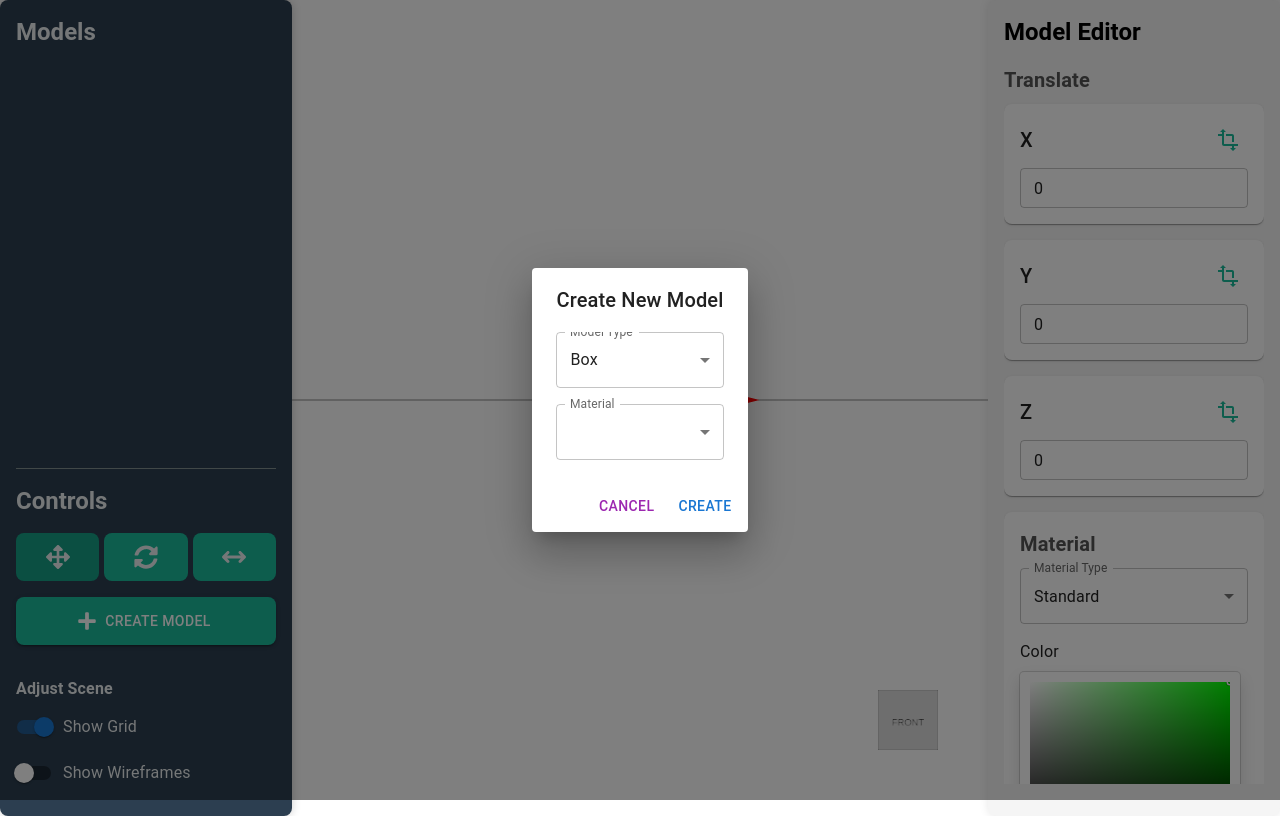
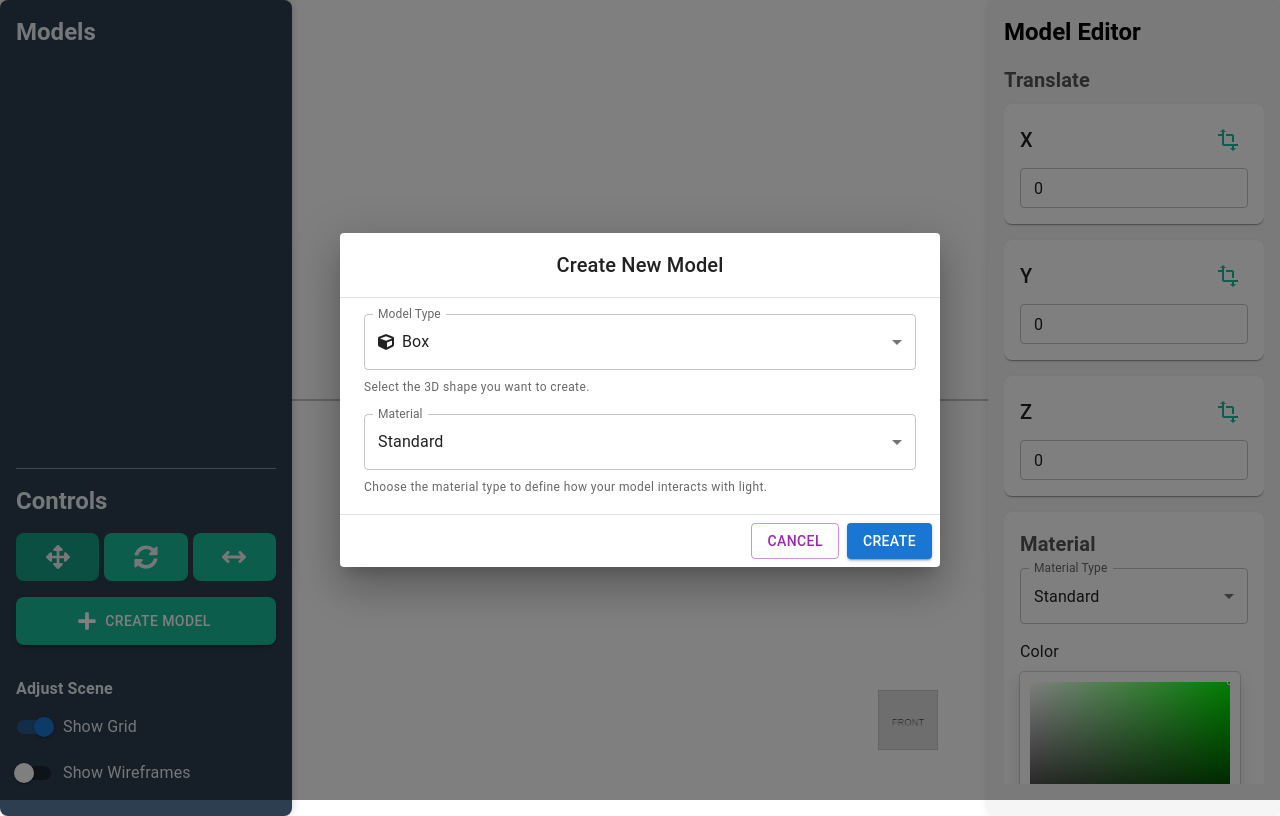
Before and after one commit to saifaldin14/Espada3D, a React (Create React App) app: page / in a window 1280 px wide. Both pictures are taken after a click on the button "CREATE MODEL". Built offline with nearby package versions, Linux system fonts and the light colour scheme.

Commit message:
Improve modal

```diff
--- a/src/components/CreateModelModal.tsx
+++ b/src/components/CreateModelModal.tsx
@@ -10,8 +10,12 @@ import {
   InputLabel,
   Select,
   MenuItem,
+  Typography,
+  Tooltip,
+  Box,
 } from "@mui/material";
 import { createNewModel, MaterialProperties } from "../store/slices/modelSlice";
+import { FaCube, FaGlobe, FaShapes } from "react-icons/fa";
 
 interface CreateModelModalProps {
   open: boolean;
@@ -32,13 +36,17 @@ const CreateModelModal: React.FC<CreateModelModalProps> = ({
 
   const handleCreateModel = () => {
     dispatch(createNewModel({ type: modelType, material }));
-    onClose(); // Close the modal after creating the model
+    onClose();
   };
 
   return (
-    <Dialog open={open} onClose={onClose}>
-      <DialogTitle>Create New Model</DialogTitle>
-      <DialogContent>
+    <Dialog open={open} onClose={onClose} maxWidth="sm" fullWidth>
+      <DialogTitle>
+        <Typography variant="h6" component="div" align="center">
+          Create New Model
+        </Typography>
+      </DialogTitle>
+      <DialogContent dividers>
         <FormControl fullWidth sx={{ marginBottom: 2 }}>
           <InputLabel>Model Type</InputLabel>
           <Select
@@ -47,17 +55,29 @@ const CreateModelModal: React.FC<CreateModelModalProps> = ({
               setModelType(e.target.value as "box" | "sphere" | "cylinder")
             }
             label="Model Type"
+            startAdornment={
+              <Tooltip title="Choose the shape of your model">
+                <Box sx={{ mr: 1, display: "flex", alignItems: "center" }}>
+                  {modelType === "box" && <FaCube />}
+                  {modelType === "sphere" && <FaGlobe />}
+                  {modelType === "cylinder" && <FaShapes />}
+                </Box>
+              </Tooltip>
+            }
           >
             <MenuItem value="box">Box</MenuItem>
             <MenuItem value="sphere">Sphere</MenuItem>
             <MenuItem value="cylinder">Cylinder</MenuItem>
           </Select>
+          <Typography variant="caption" color="textSecondary" sx={{ mt: 1 }}>
+            Select the 3D shape you want to create.
+          </Typography>
         </FormControl>
 
         <FormControl fullWidth>
           <InputLabel>Material</InputLabel>
           <Select
-            value={material}
+            value={material.type}
             onChange={(e) =>
               setMaterial({
                 type: e.target.value as "standard" | "phong" | "lambert",
@@ -69,13 +89,22 @@ const CreateModelModal: React.FC<CreateModelModalProps> = ({
             <MenuItem value="phong">Phong</MenuItem>
             <MenuItem value="lambert">Lambert</MenuItem>
           </Select>
+          <Typography variant="caption" color="textSecondary" sx={{ mt: 1 }}>
+            Choose the material type to define how your model interacts with
+            light.
+          </Typography>
         </FormControl>
       </DialogContent>
       <DialogActions>
-        <Button onClick={onClose} color="secondary">
+        <Button onClick={onClose} color="secondary" variant="outlined">
           Cancel
         </Button>
-        <Button onClick={handleCreateModel} color="primary">
+        <Button
+          onClick={handleCreateModel}
+          color="primary"
+          variant="contained"
+          sx={{ ml: 2 }}
+        >
           Create
         </Button>
       </DialogActions>
--- a/src/components/SceneContent.tsx
+++ b/src/components/SceneContent.tsx
@@ -85,13 +85,6 @@ const SceneContent: React.FC<SceneContentProps> = ({ models, activeTool }) => {
     }
   }, [selectedModelId, models]);
 
-  const resetAllModelColors = () => {
-    Object.values(models).forEach((model) => {
-      const mesh = model.children[0] as Mesh;
-      (mesh.material as MeshStandardMaterial).color.set(0x00ff00);
-    });
-  };
-
   const handleObjectClick = (
     mesh: Object3D<Object3DEventMap>,
     uuid: string
@@ -99,8 +92,6 @@ const SceneContent: React.FC<SceneContentProps> = ({ models, activeTool }) => {
     const modelId = uuidToModelId.current[uuid];
 
     if (modelId && selectedModelId !== modelId) {
-      resetAllModelColors();
-
       selectedMeshRef.current = mesh as Mesh;
       dispatch(selectModel(modelId));
     }
```
